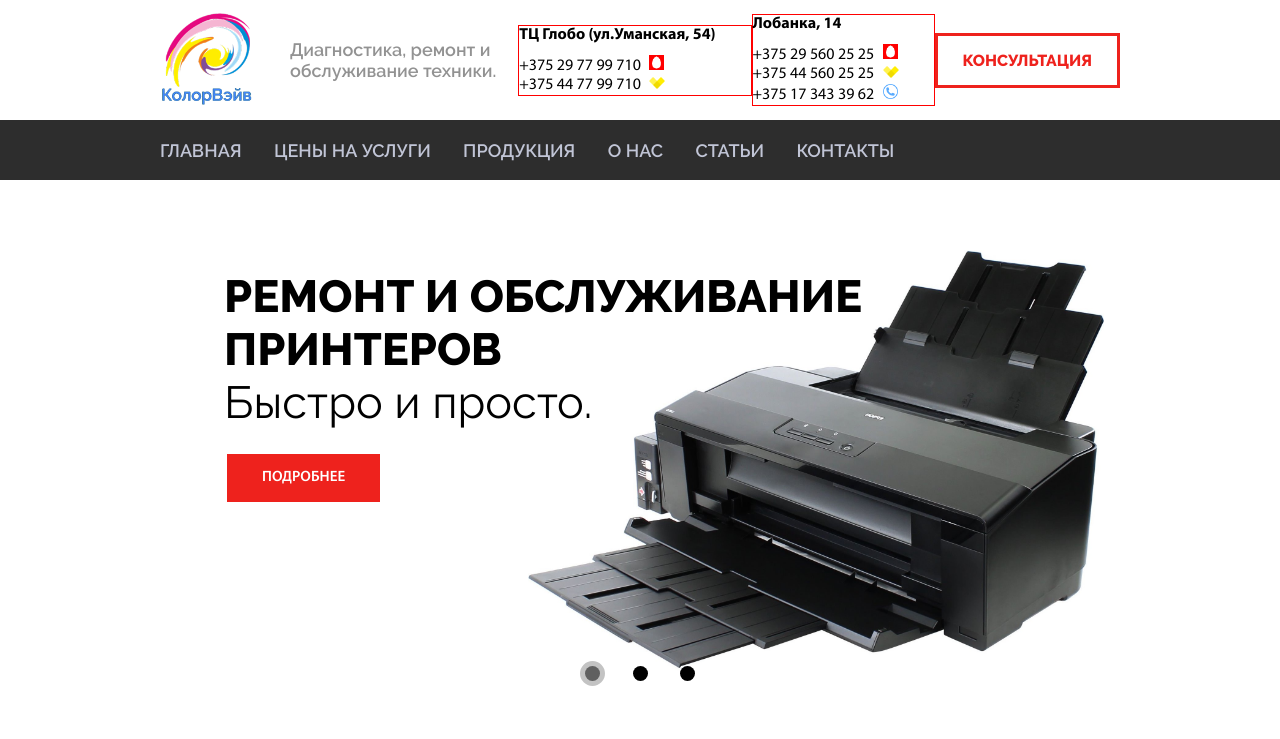
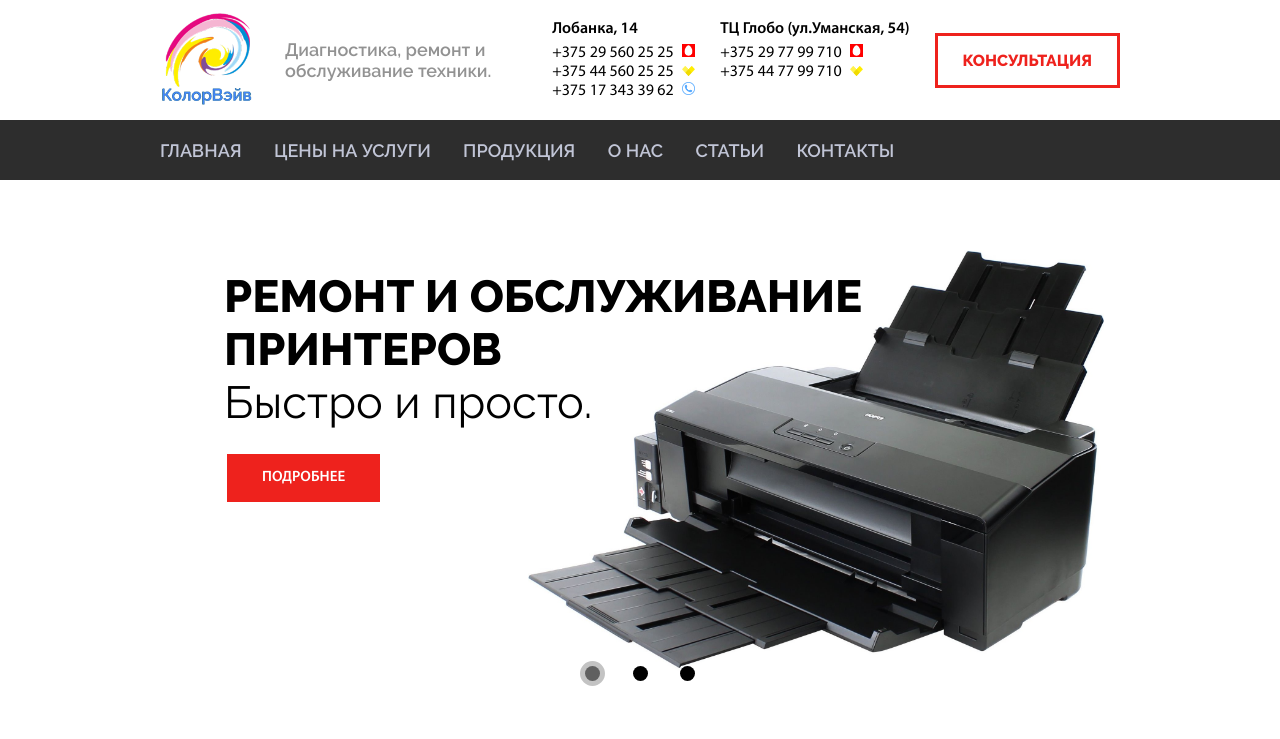
Before and after one commit to Lanmord/Colorwave, a PHP site: page / in a window 1280 px wide. Shown: the top 739 px of the page. Run offline with PHP 8.4, Linux system fonts and the light colour scheme; some libraries are stand-ins or nearby versions; some web fonts are replaced.

Commit message:
Контакты 2

```diff
--- a/main/css/style.css
+++ b/main/css/style.css
@@ -37,18 +37,24 @@ body{
   border: solid rgb(238, 34, 29);
   transition: .3s;
 }
-.contact{
-  border: solid 1px red;
+.contact_wrap{
+  display: flex;
+  align-items: flex-start;
 }
 .phone_and_btn span{
-  margin-right: 35px;
   font-family:'Myriad Pro';
   font-weight: bold;
 }
+.contact{
+  margin-right: 25px;
+}
+.contact img{
+  width: 13px;
+}
 .contact > #main_addres{
   font-family:'Myriad Pro';
-  font-weight: bold;
-  padding-bottom: 10px;
+  font-weight: 600;
+  padding-bottom: 5px;
 }
 .contact span{
   font-family: 'Myriad Pro';
@@ -70,7 +76,7 @@ body{
 }
 .logo span{
   display: inline-block;
-  margin-left: 35px;
+  margin-left: 30px;
 }
 .flex{
   display: flex;
--- a/main/index.html
+++ b/main/index.html
@@ -23,17 +23,19 @@
           </span>
         </div>
         <div class="phone_and_btn flex">
+          <div class="contact_wrap">
+              <div class="contact">
+                  <span id="main_addres">Лобанка, 14</span>
+                  <span>+375 29 560 25 25 <img class="padding" src="img/mts.png" alt="mts" width="15px"></span>
+                  <span>+375 44 560 25 25 <img class="padding" src="img/velcom.png" alt="mts" width="16px"></span>
+                  <span>+375 17 343 39 62 <img class="padding" src="img/city.png" alt="mts" width="15px"></span>
+                </div>
           <div class="contact">
             <span id="main_addres">ТЦ Глобо (ул.Уманская, 54)</span>
             <span>+375 29 77 99 710 <img class="padding" src="img/mts.png" alt="mts" width="15px"></span>
             <span>+375 44 77 99 710 <img class="padding" src="img/velcom.png" alt="mts" width="16px"></span>
           </div>
-          <div class="contact">
-            <span id="main_addres">Лобанка, 14</span>
-            <span>+375 29 560 25 25 <img class="padding" src="img/mts.png" alt="mts" width="15px"></span>
-            <span>+375 44 560 25 25 <img class="padding" src="img/velcom.png" alt="mts" width="16px"></span>
-            <span>+375 17 343 39 62 <img class="padding" src="img/city.png" alt="mts" width="15px"></span>
-          </div>
+        </div>
           <a href="#" class="btn">Консультация</a>
         </div>
       </div>
```
